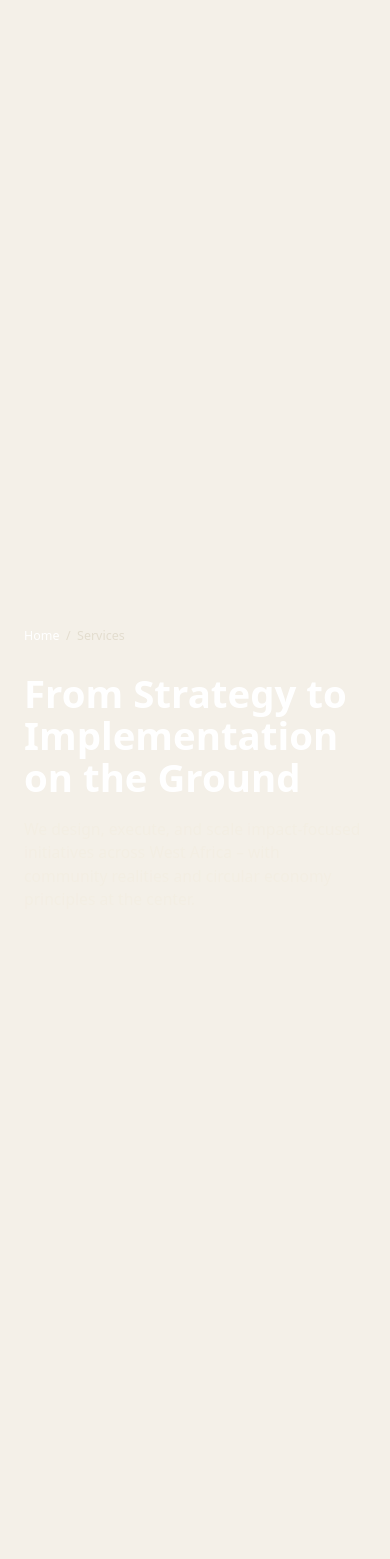
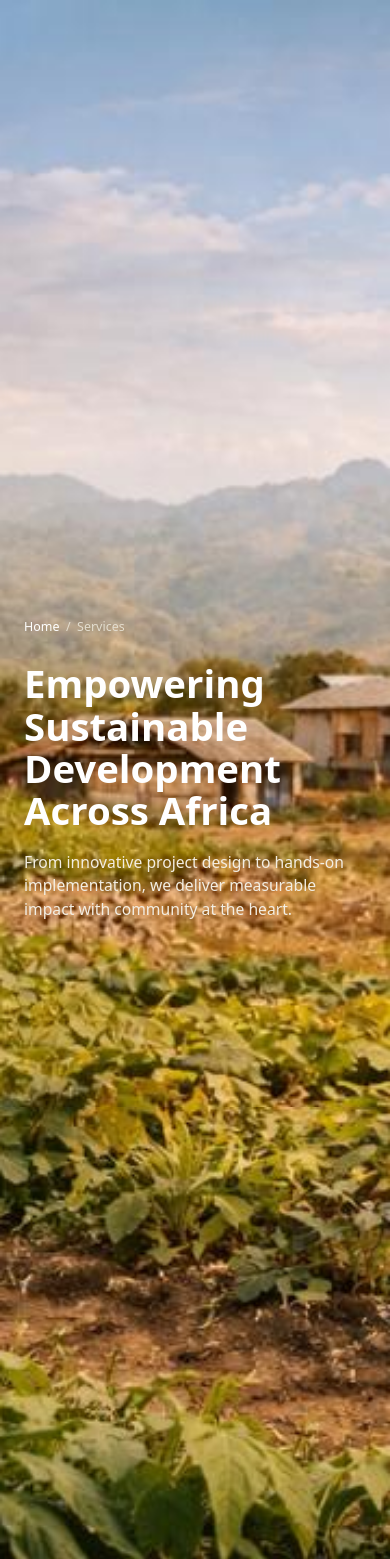
Before and after one commit to Bennymens/Impactvate-Solutions, a Django app: page /services/ in a window 390 px wide. Shown: the part 95-1654 px from the top of the page. Run offline with Django 5.2, Linux system fonts and the light colour scheme.

Commit message:
Update templates and CSS for separate pages, mobile layouts, and new images

```diff
--- a/main/static/main/style.css
+++ b/main/static/main/style.css
@@ -1006,7 +1006,8 @@ ul {
 
 .footer-link {
   font-size: 0.8rem;
-  color: #c3c3c3;
+  color: #ffffff;
+  text-decoration: none;
 }
 
 .footer-link:hover {
@@ -1200,8 +1201,9 @@ ul {
   }
 
   .footer-logo {
-    width: 375px;
-    right: -112px;
+    width: 900px;
+    right: -100px;
     bottom: 0;
+    opacity: 0.2;
   }
 }
--- a/main/templates/about.html
+++ b/main/templates/about.html
@@ -46,6 +46,11 @@
 
     <!-- ================= ABOUT HERO ================= -->
     <section class="hero about-hero">
+      <img
+        class="hero-image"
+        src="{% static 'main/img/hands-cupping-plant-save-environment-campaign.jpg' %}"
+        alt="Hands cupping plant for environment campaign"
+      />
       <div class="hero-gradient"></div>
       <div class="container hero-content">
         <p class="breadcrumb">
--- a/main/templates/contact.html
+++ b/main/templates/contact.html
@@ -183,7 +183,7 @@
 
             <div class="info-group">
               <h3>Phone</h3>
-              <p>+233 (0) 000 000 000</p>
+              <p>+233 20 300 5311</p>
             </div>
 
             <div class="info-group">
--- a/main/templates/home.html
+++ b/main/templates/home.html
@@ -33,9 +33,9 @@
 
         <nav class="nav-links">
           <a href="{% url 'about' %}">About Us</a>
-          <a href="#services">Services</a>
+          <a href="{% url 'services' %}">Services</a>
           <a href="#sectors">Sectors</a>
-          <a href="#partnerships">Partnerships</a>
+          <a href="{% url 'partnership' %}">Partnerships</a>
           <a href="{% url 'contact' %}">Contact</a>
           <a href="{% url 'contact' %}" class="btn btn-primary nav-cta"
             >Partner With Us</a
@@ -221,7 +221,7 @@
 
       <div class="container footer-bottom">
         <p>&copy; 2026 Impactvate Solutions. All rights reserved.</p>
-        <a href="#" class="footer-link">Privacy Policy</a>
+        <span class="footer-link">Contact Our Team</span>
       </div>
       <img
         src="{% static 'main/img/impact_logo-removebg-preview.png' %}"
--- a/main/templates/services.html
+++ b/main/templates/services.html
@@ -46,6 +46,11 @@
 
     <!-- ================= SERVICES HERO ================= -->
     <section class="hero services-hero">
+      <img
+        class="hero-image"
+        src="{% static 'main/img/hero-image.jpeg' %}"
+        alt="Sustainable development initiatives"
+      />
       <div class="hero-gradient"></div>
       <div class="container hero-content">
         <p class="breadcrumb">
@@ -53,13 +58,12 @@
           <span>Services</span>
         </p>
         <h1>
-          From Strategy to<br />
-          Implementation on the Ground
+          Empowering Sustainable<br />
+          Development Across Africa
         </h1>
         <p class="hero-subtitle">
-          We design, execute, and scale impact-focused initiatives across West
-          Africa – with community realities and circular economy principles at
-          the center.
+          From innovative project design to hands-on implementation, we deliver
+          measurable impact with community at the heart.
         </p>
       </div>
     </section>
```
Also changed, not shown: main/templates/partnership.html (+11 -7 lines), 2 other files.
